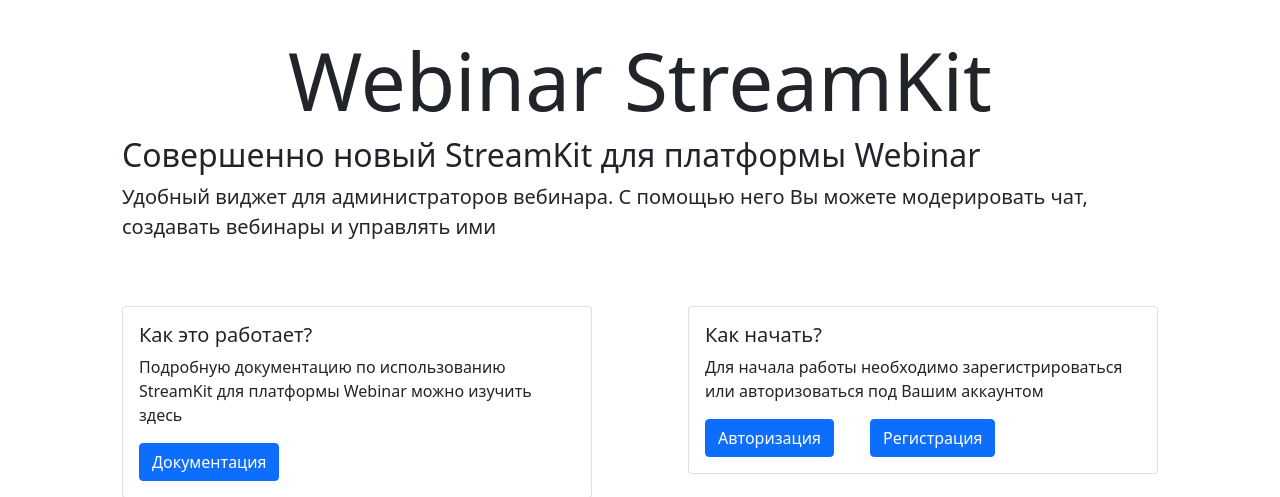
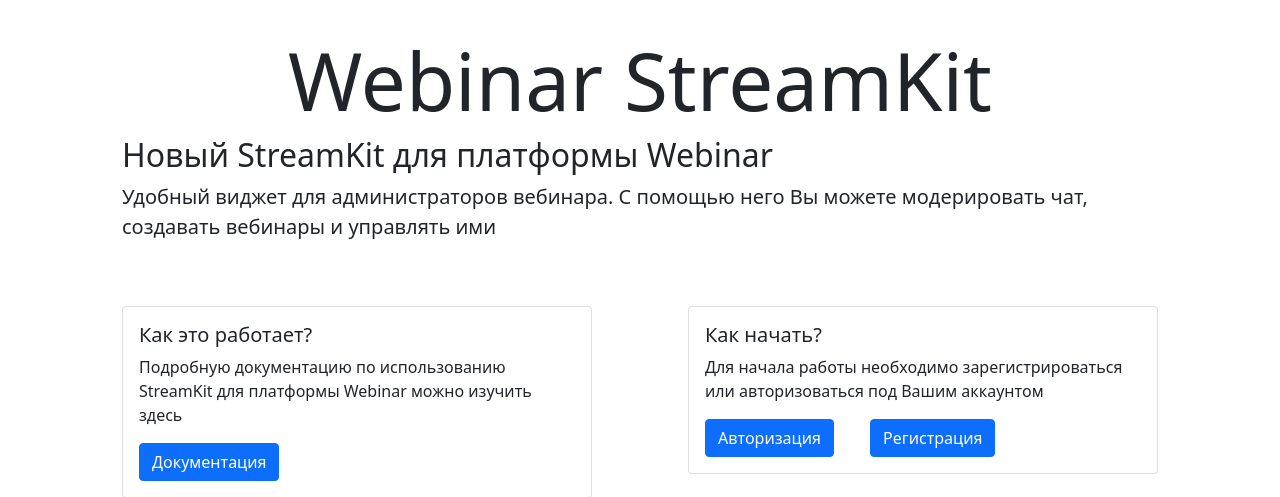
Before and after one commit to Krasnopolskiy/WebinarStreamkit, a Django app: page / in a window 1280 px wide. Shown: the part 56-553 px from the top of the page. Run offline with Django 3.2, Linux system fonts and the light colour scheme.

Commit message:
Update index

```diff
--- a/main/templates/pages/index.html
+++ b/main/templates/pages/index.html
@@ -11,7 +11,7 @@
     </div>
     <div class="row">
         <div class="col px-5">
-            <h2>Совершенно новый StreamKit для платформы Webinar</h2>
+            <h2>Новый StreamKit для платформы Webinar</h2>
             <p class="lead">Удобный виджет для администраторов вебинара. С помощью него Вы можете модерировать чат,
                 создавать вебинары и управлять ими</p>
         </div>
```
